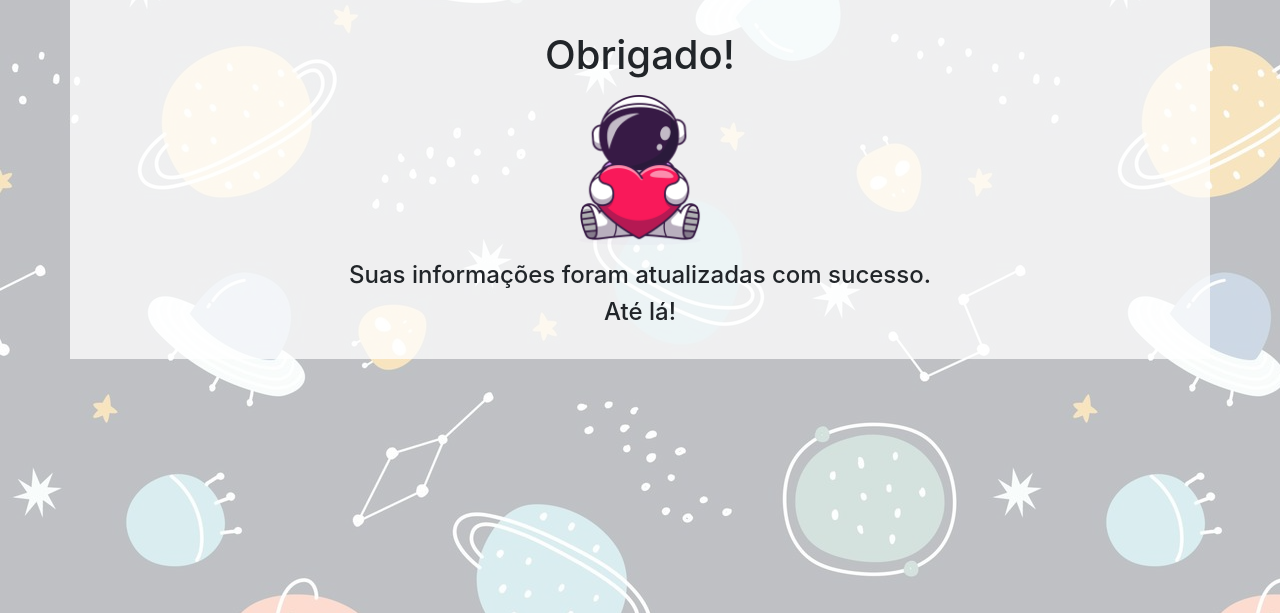
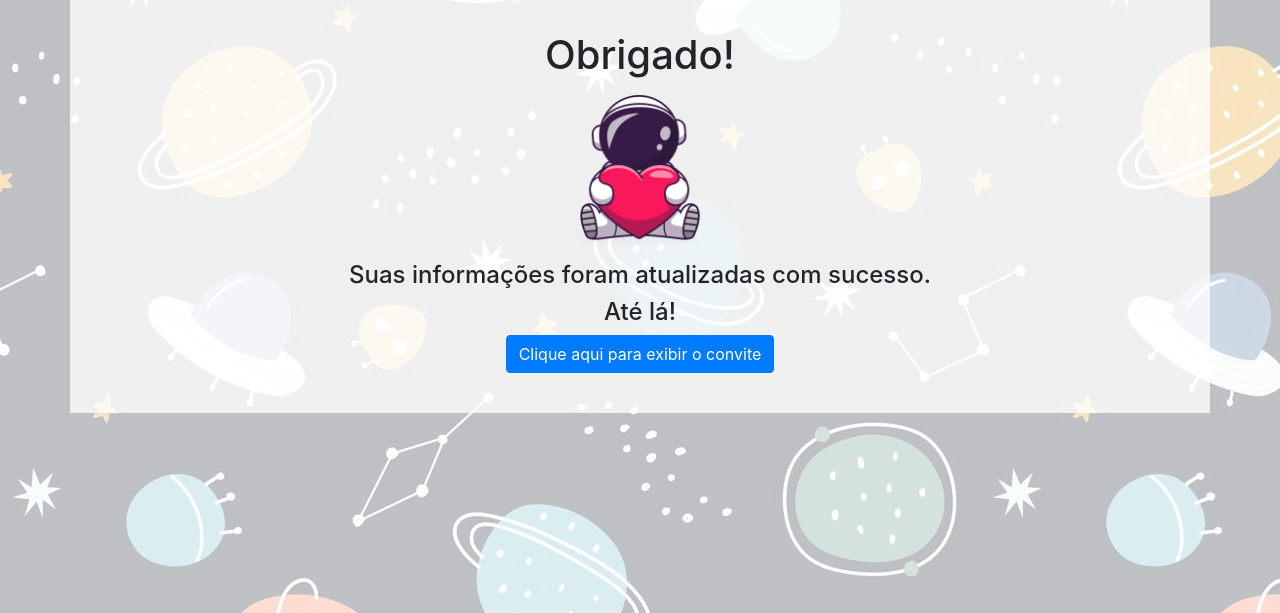
Before and after one commit to GustavoEGPerez/chadebebe, a Django app: page /obrigado in a window 1280 px wide. Shown: the part 57-670 px from the top of the page. Run offline with Django 4.2, Linux system fonts and the light colour scheme; some libraries are stand-ins or nearby versions.

Commit message:
feat/obrigado-link-convite

```diff
--- a/lista_presentes_project/lista_presentes_app/templates/lista_presentes_app/obrigado.html
+++ b/lista_presentes_project/lista_presentes_app/templates/lista_presentes_app/obrigado.html
@@ -6,5 +6,6 @@
   <img src="{% static 'lista_presentes_app/astronauta_coracao.png' %}" style="height: 150px" />
   <h4 class="m-2 mt-3">Suas informações foram atualizadas com sucesso.</h4>
   <h4 class="m-2">Até lá!</h4>
+  <p><a href="/convite" class="btn btn-primary">Clique aqui para exibir o convite</a></p>
 </center>
 {% endblock %}
```
